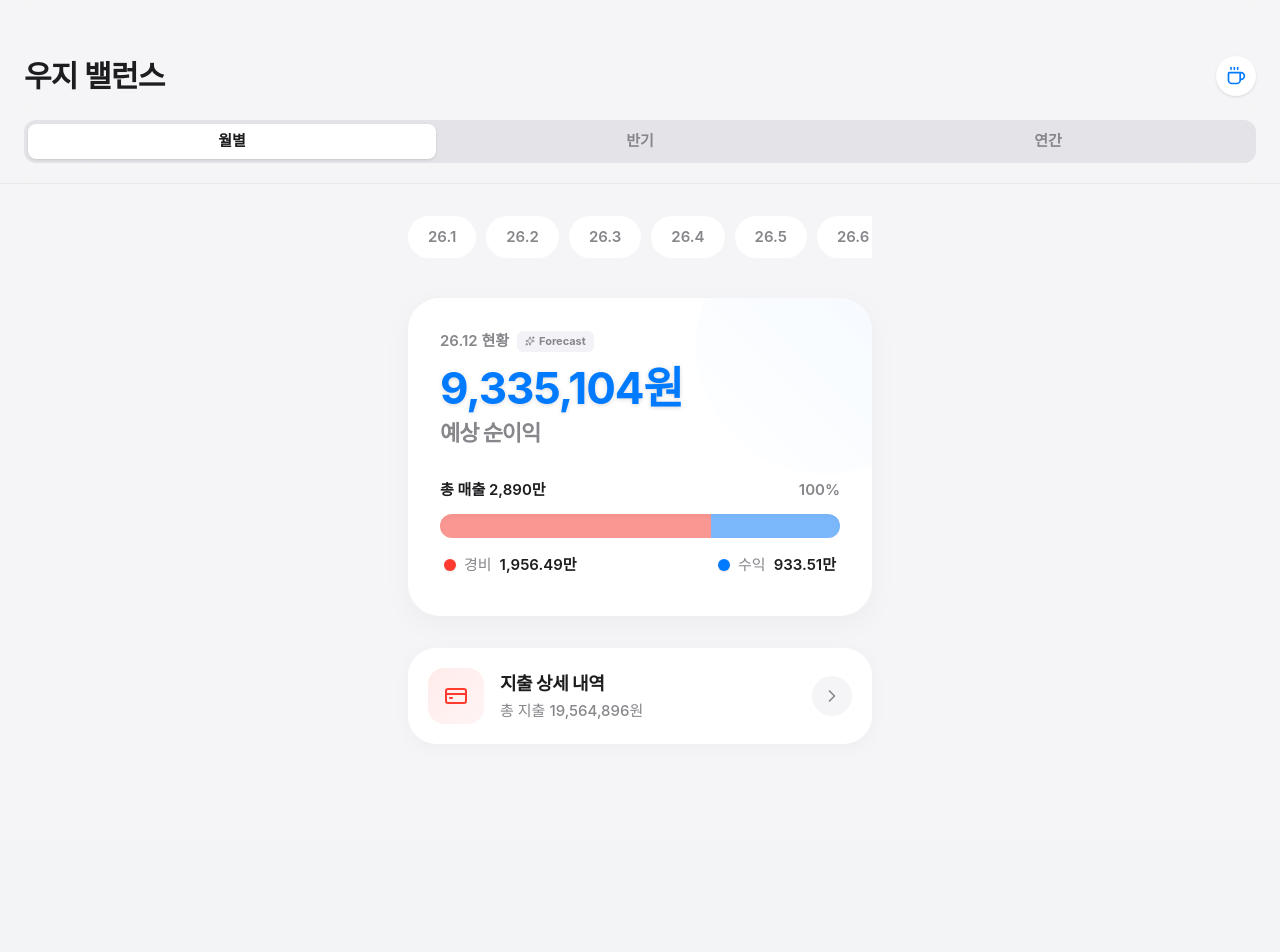
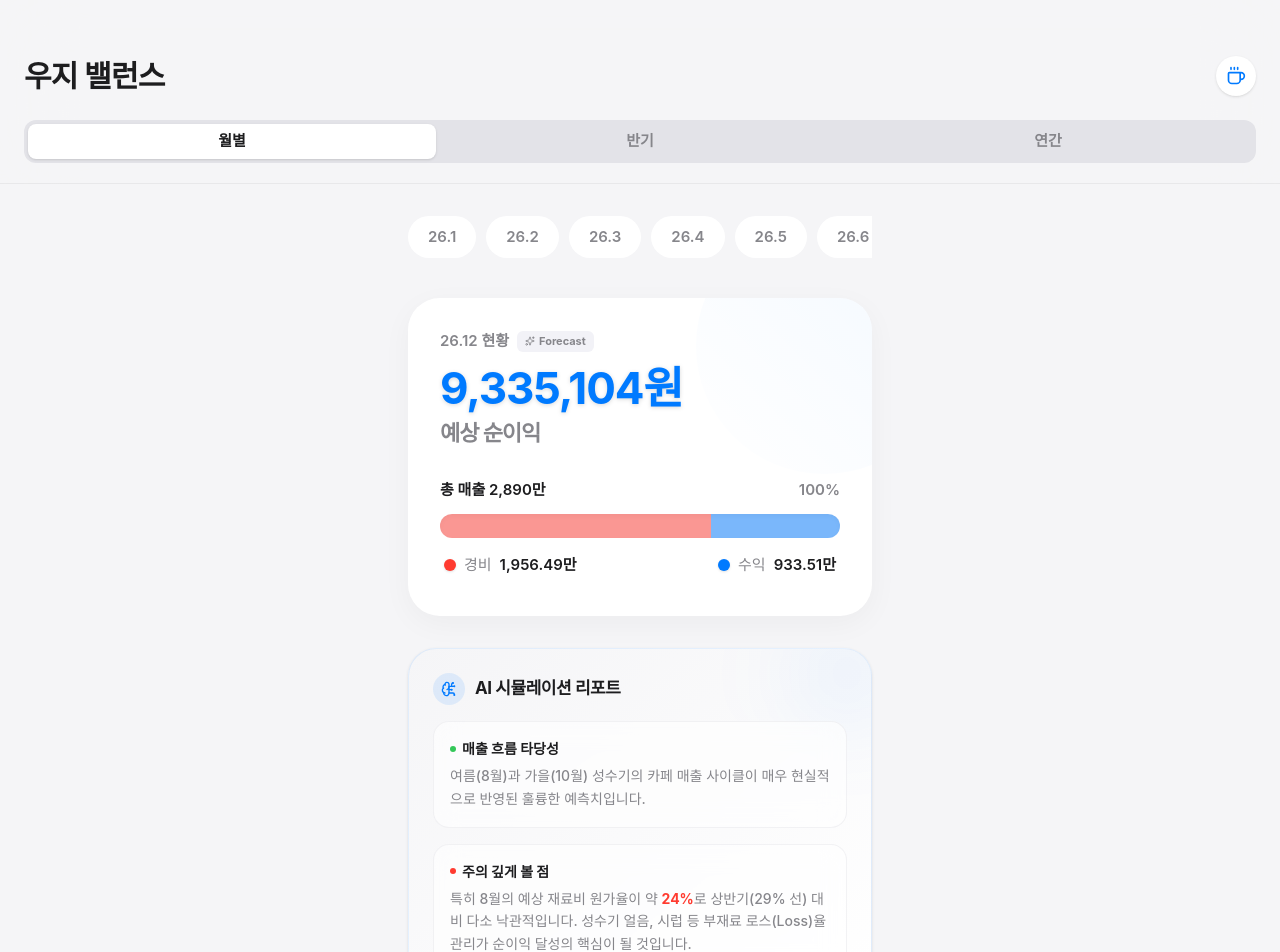
Before and after one commit to heekeunlee/oozy_profit, a React (Vite) app: page / in a window 1280 px wide. Shown: the top 952 px of the page. Before the commit the page ends 840 px from the top, so only its background shows below. Built offline with nearby package versions, Linux system fonts and the light colour scheme.

Commit message:
Add AI insight simulation report for estimated months

```diff
--- a/src/App.tsx
+++ b/src/App.tsx
@@ -1,6 +1,6 @@
 import { useState, useMemo, useEffect } from 'react';
 import { financialData, formatCurrency, formatCompact, getMonthName } from './data';
-import { ChevronRight, X, CreditCard, Coffee, Sparkles } from 'lucide-react';
+import { ChevronRight, X, CreditCard, Coffee, Sparkles, BrainCircuit } from 'lucide-react';
 import { BarChart, Bar, XAxis, YAxis, Tooltip, ResponsiveContainer, CartesianGrid, Legend, Cell } from 'recharts';
 
 type TimeRange = 'monthly' | '6months' | '1year';
@@ -217,6 +217,41 @@ function App() {
           </div>
         </section>
 
+        {/* AI Insight Card (Only for estimated months) */}
+        {timeRange === 'monthly' && currentData.isEstimate && (
+          <section className="bg-gradient-to-br from-[#F5F5F7] to-white rounded-[28px] p-6 shadow-sm border border-[#007AFF]/10 relative overflow-hidden group">
+            <div className="absolute top-0 right-0 w-32 h-32 bg-[#007AFF]/5 rounded-full blur-2xl -mr-10 -mt-10 pointer-events-none" />
+            <div className="flex items-center gap-2.5 mb-4 relative z-10">
+              <div className="w-8 h-8 rounded-full bg-[#007AFF]/10 flex items-center justify-center">
+                <BrainCircuit size={16} className="text-[#007AFF]" />
+              </div>
+              <h3 className="text-[17px] font-bold text-[#1D1D1F] tracking-tight">AI 시뮬레이션 리포트</h3>
+            </div>
+
+            <div className="space-y-4 relative z-10">
+              <div className="bg-white/60 backdrop-blur-md rounded-2xl p-4 border border-[#E5E5EA]/50">
+                <h4 className="text-[14px] font-bold text-[#1D1D1F] mb-1.5 flex items-center gap-1.5">
+                  <span className="w-1.5 h-1.5 rounded-full bg-[#34C759]"></span>
+                  매출 흐름 타당성
+                </h4>
+                <p className="text-[#86868B] text-[14px] leading-relaxed font-medium">
+                  여름(8월)과 가을(10월) 성수기의 카페 매출 사이클이 매우 현실적으로 반영된 훌륭한 예측치입니다.
+                </p>
+              </div>
+
+              <div className="bg-white/60 backdrop-blur-md rounded-2xl p-4 border border-[#E5E5EA]/50">
+                <h4 className="text-[14px] font-bold text-[#1D1D1F] mb-1.5 flex items-center gap-1.5">
+                  <span className="w-1.5 h-1.5 rounded-full bg-[#FF3B30]"></span>
+                  주의 깊게 볼 점
+                </h4>
+                <p className="text-[#86868B] text-[14px] leading-relaxed font-medium">
+                  특히 8월의 예상 재료비 원가율이 약 <span className="text-[#FF3B30] font-bold">24%</span>로 상반기(29% 선) 대비 다소 낙관적입니다. 성수기 얼음, 시럽 등 부재료 로스(Loss)율 관리가 순이익 달성의 핵심이 될 것입니다.
+                </p>
+              </div>
+            </div>
+          </section>
+        )}
+
         {/* Action Button for Details (Only in monthly mode) */}
         {timeRange === 'monthly' && currentData.details && (
           <button
```
